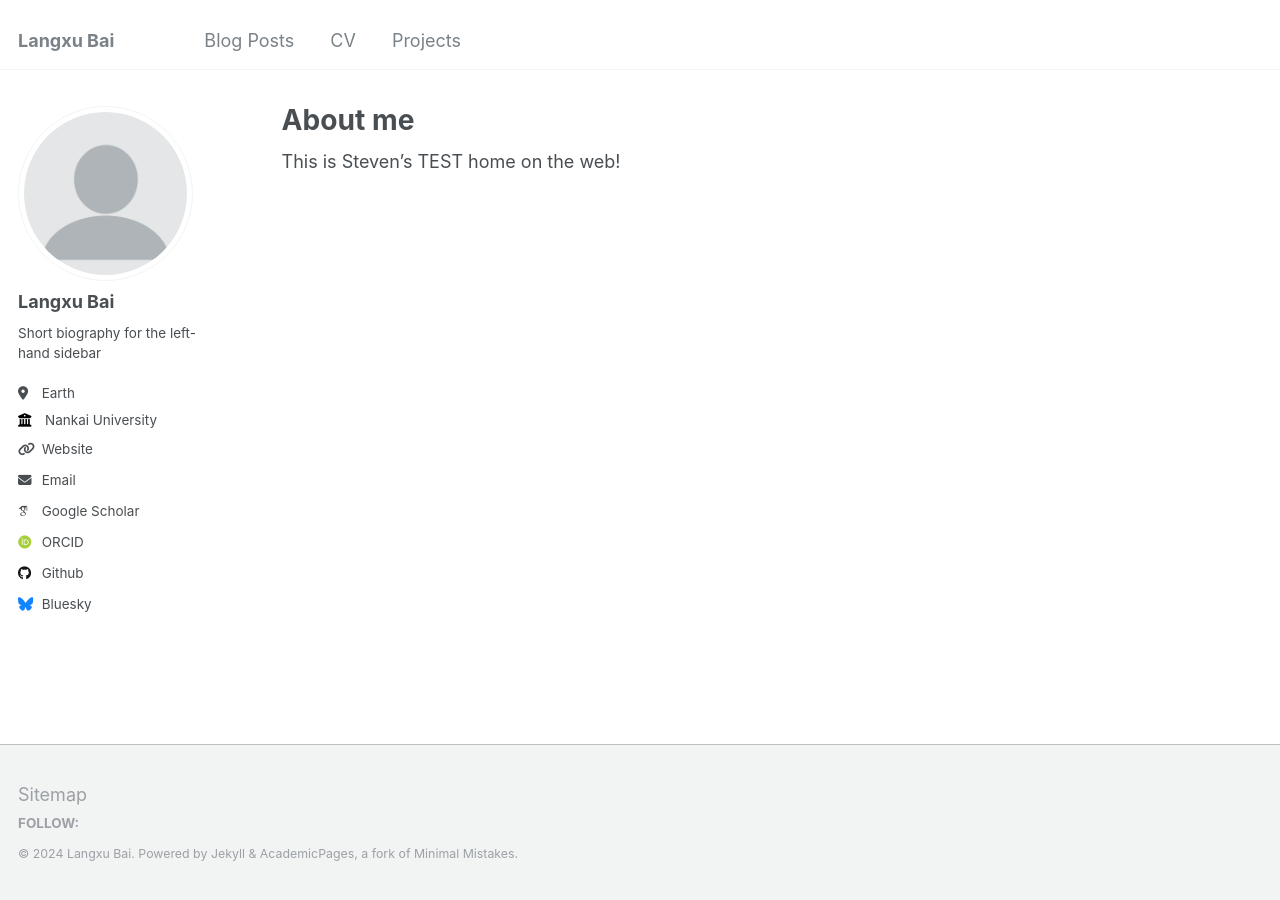
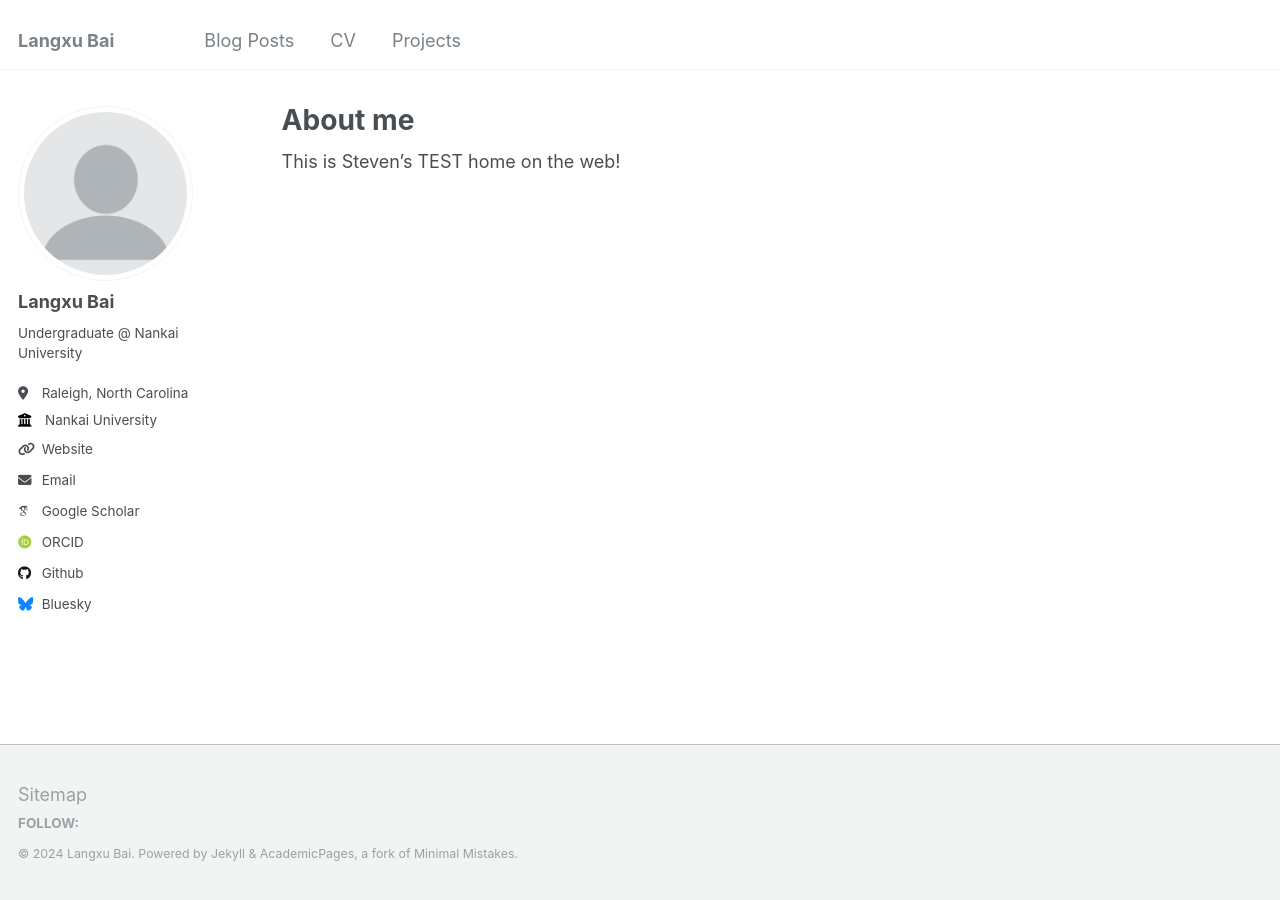
Before and after one commit to langxubai/langxubai.github.io, a Jekyll site: the page built from _pages/about.md, in a window 1280 px wide. Built offline with Jekyll 4.4.1, drawn with Linux system fonts in a browser that asks for light colours; some web fonts are replaced.

Commit message:
Update _config.yml

```diff
--- a/_config.yml
+++ b/_config.yml
@@ -24,17 +24,17 @@ author:
   avatar           : "profile.png"
   name             : "Langxu Bai"
   pronouns         : # example: "she/her"
-  bio              : "Short biography for the left-hand sidebar"
-  location         : "Earth"
+  bio              : "Undergraduate @ Nankai University"
+  location         : "Raleigh, North Carolina"
   employer         : "Nankai University"
   uri              : "https://langxubai.github.io"# URL
   email            : "lbai2@ncsu.edu"
 
   # Academic websites
   arxiv            : # URL - Update with the correct link to your profile
-  googlescholar    : "https://scholar.google.com/citations?user="
+  googlescholar    : ""
   impactstory      : # URL
-  orcid            : "http://orcid.org/"
+  orcid            : ""
   semantic         : # URL
   pubmed           : # URL
   researchgate     : # URL
@@ -281,6 +281,15 @@ defaults:
       layout: talk
       author_profile: true
       share: true
+    # _projects
+  - scope:
+      path: ""
+      type: projects
+    values:
+      layout: single
+      author_profile: true
+      share: true
+      comment: true
 
 
 # Sass/SCSS
```
